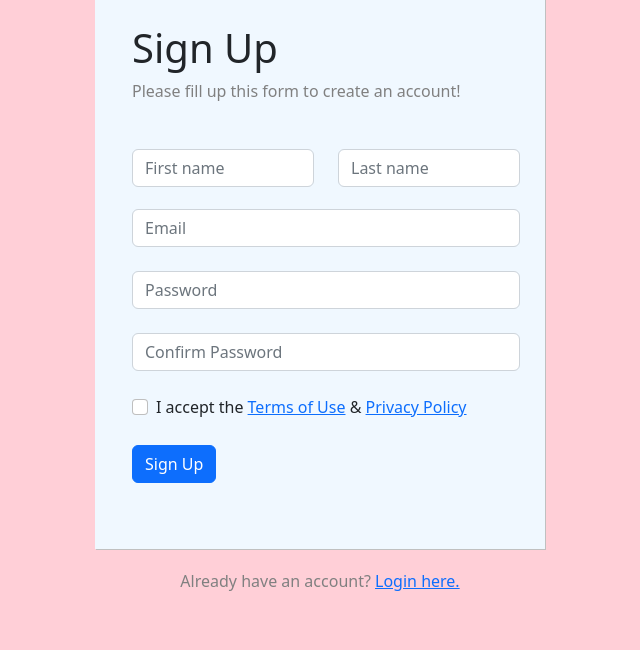
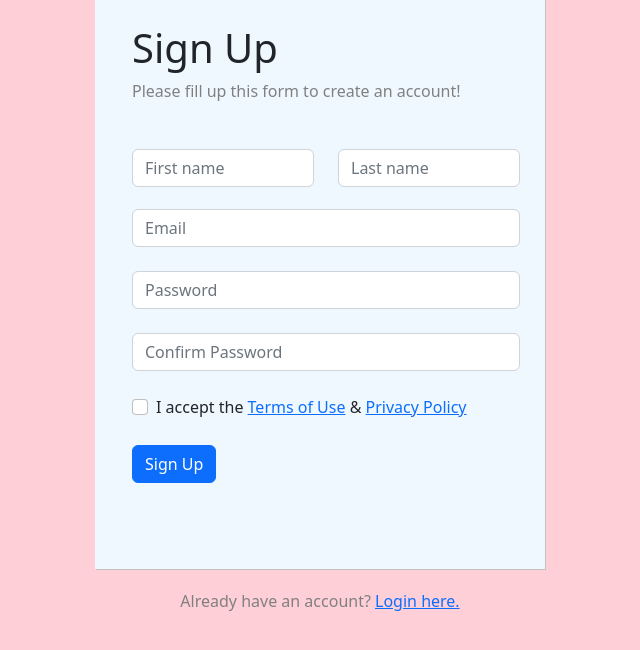
Before and after one commit to TomasPerminas/LESSONS, a PHP site: page / in a window 1280 px wide. Shown: the part 51-701 px from the top of the page, without its empty margins (320-960 px from the left). Run offline with PHP 8.4, Linux system fonts and the light colour scheme.

Commit message:
Užduotis 3

```diff
--- a/3 pamoka/3 užduotis/main.css
+++ b/3 pamoka/3 užduotis/main.css
@@ -6,7 +6,7 @@ body {
     background-color: aliceblue;
     margin-top: 50px;
     width: 450px;
-    height: 550px;
+    height: 570px;
     box-shadow: 1px 1px rgb(192, 192, 192);
     position: relative;
 }
```
